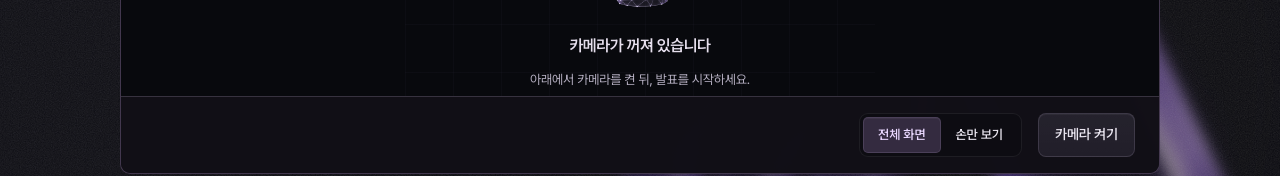
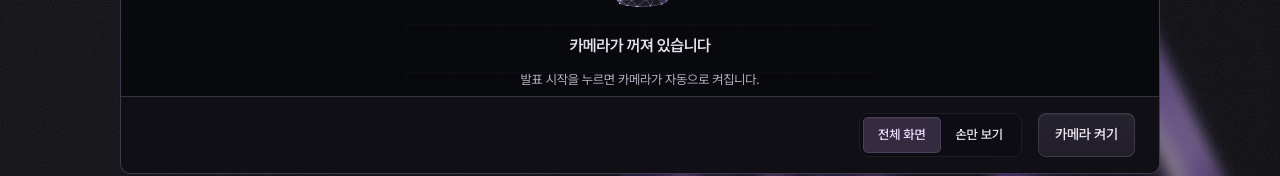
Before and after one commit to halyn1130/motion-shortcut, a React (Vite) app in the folder motion-shortcut/: page / in a window 1280 px wide. Shown: the part 386-562 px from the top of the page. Built offline with nearby package versions, Linux system fonts and the light colour scheme.

Commit message:
fix(dev): 발표 시작 시 제어센터 카메라 자동 켜기

```diff
--- a/motion-shortcut/src/components/PresentationPreparation.tsx
+++ b/motion-shortcut/src/components/PresentationPreparation.tsx
@@ -8,7 +8,7 @@ export function PresentationPreparation({
   const popup = useRef<Window | null>(null);
   const [popupError, setPopupError] = useState("");
   const openDemo = () => {
-    if (popup.current && !popup.current.closed) { void c.stopCamera(); popup.current.focus(); return; }
+    if (popup.current && !popup.current.closed) { void c.startCamera(); popup.current.focus(); return; }
     const url = new URL(window.location.href);
     url.search = "?demo";
     url.hash = "";
@@ -19,7 +19,7 @@ export function PresentationPreparation({
     }
     popup.current = next;
     setPopupError("");
-    void c.stopCamera();
+    void c.startCamera();
     next.focus();
   };
   const [editing, setEditing] = useState<string | null>(null),
--- a/motion-shortcut/src/pages/HomePage.tsx
+++ b/motion-shortcut/src/pages/HomePage.tsx
@@ -81,7 +81,7 @@ export function HomePage({
                   {cameraError ||
                     (cameraState === "requesting"
                       ? "카메라 접근 권한을 확인하고 있습니다."
-                      : "아래에서 카메라를 켠 뒤, 발표를 시작하세요.")}
+                      : "발표 시작을 누르면 카메라가 자동으로 켜집니다.")}
                 </p>
               </div>
             )}
```
Also changed, not shown: 1 other file (tests, documents, lock files or other folders).
